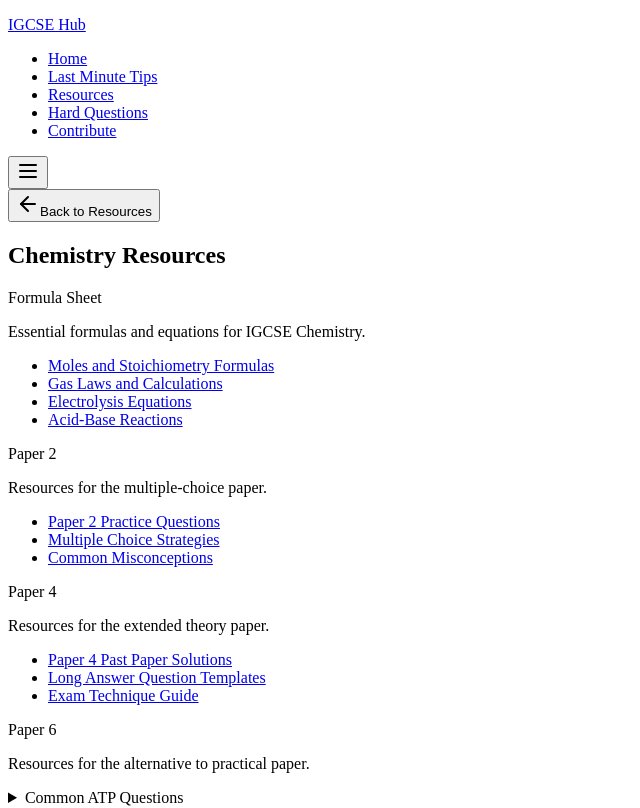
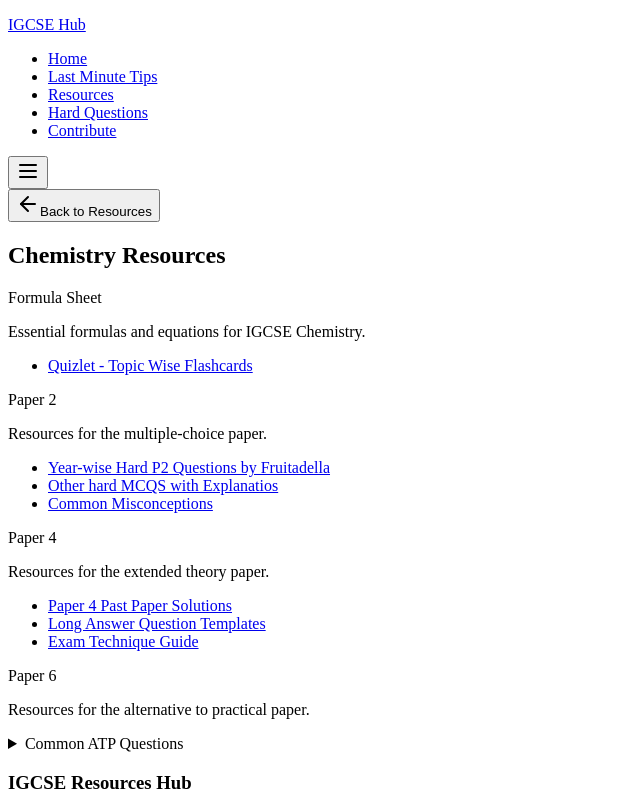
Before and after one commit to igcsehub101/IGCSE-Hub, a React (Vite) app in the folder client/: page /subjects/chemistry in a window 1280 px wide. Shown: the top 808 px of the page, without its empty margins (0-640 px from the left). Built offline with nearby package versions, Linux system fonts and the light colour scheme.

Commit message:
Checkpoint before assistant change: Update chemistry page with essential resources and study links
Updates links in Chemistry.tsx and adds common IGCSE questions in attached_assets.

Replit-Commit-Author: Assistant

```diff
--- a/client/src/pages/subjects/Chemistry.tsx
+++ b/client/src/pages/subjects/Chemistry.tsx
@@ -30,10 +30,8 @@ const Chemistry = () => {
           <CardContent className="space-y-4">
             <p>Essential formulas and equations for IGCSE Chemistry.</p>
             <ul className="list-disc pl-5 space-y-2">
-              <li><a href="#" className="text-blue-600 hover:underline">Moles and Stoichiometry Formulas</a></li>
-              <li><a href="#" className="text-blue-600 hover:underline">Gas Laws and Calculations</a></li>
-              <li><a href="#" className="text-blue-600 hover:underline">Electrolysis Equations</a></li>
-              <li><a href="#" className="text-blue-600 hover:underline">Acid-Base Reactions</a></li>
+              <li><a href="https://quizlet.com/ruthhelenafox/folders/cie-igcse-chemistry-06200917/sets" className="text-blue-600 hover:underline">Quizlet - Topic Wise Flashcards</a></li>
+
             </ul>
           </CardContent>
         </Card>
@@ -46,8 +44,8 @@ const Chemistry = () => {
           <CardContent className="space-y-4">
             <p>Resources for the multiple-choice paper.</p>
             <ul className="list-disc pl-5 space-y-2">
-              <li><a href="#" className="text-blue-600 hover:underline">Paper 2 Practice Questions</a></li>
-              <li><a href="#" className="text-blue-600 hover:underline">Multiple Choice Strategies</a></li>
+              <li><a href="https://drive.google.com/drive/folders/1nDiYbQoqKujvqVin_ENK4UzUZxy3gXCJ" className="text-blue-600 hover:underline">Year-wise Hard P2 Questions by Fruitadella</a></li>
+              <li><a href="https://drive.google.com/drive/u/4/folders/1IzqljJFYCRoCe7U7diylSVq_qvJZwMXC" className="text-blue-600 hover:underline">Other hard MCQS with Explanatios </a></li>
               <li><a href="#" className="text-blue-600 hover:underline">Common Misconceptions</a></li>
             </ul>
           </CardContent>
```
Also changed, not shown: attached_assets/Pasted-1-Why-waste-gases-like-methane-should-not-be-let-out-into-the-atmosphere-Flammable-2-Explain-w-1746003229795.txt (added).
